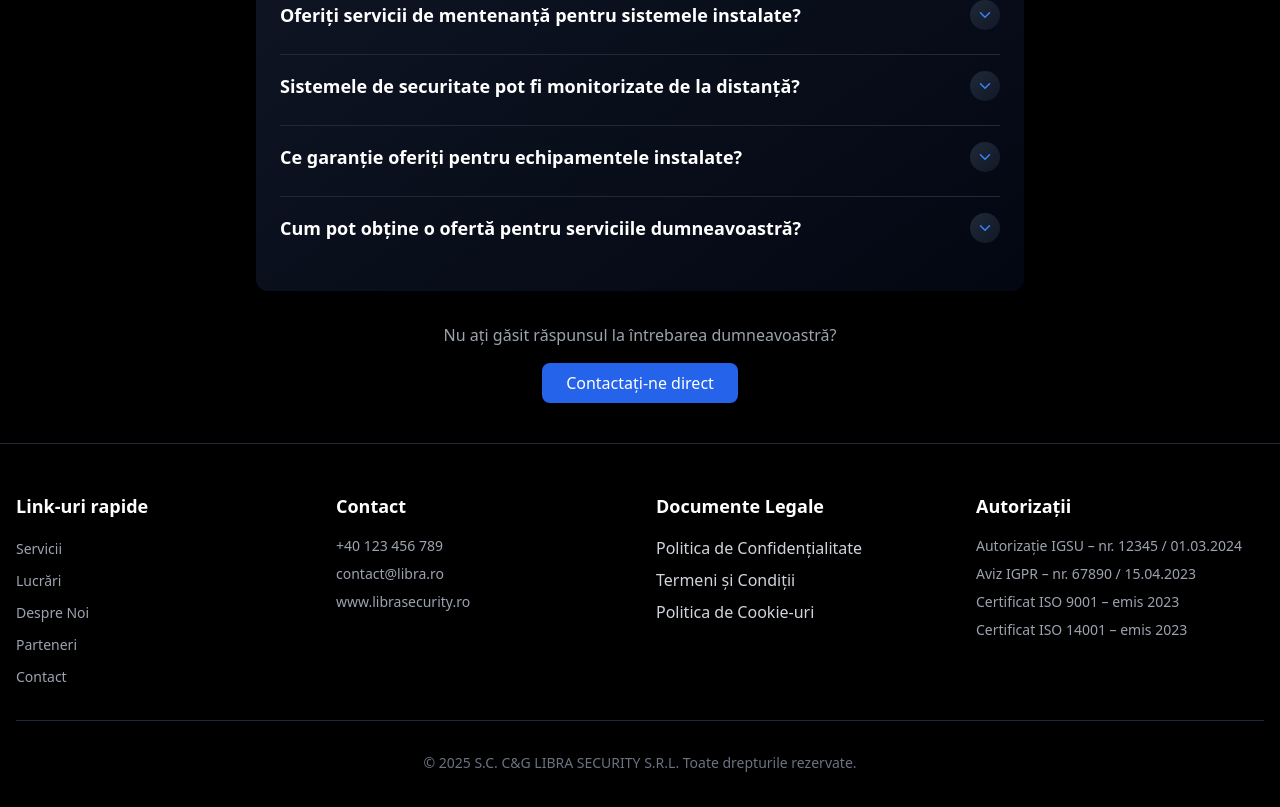
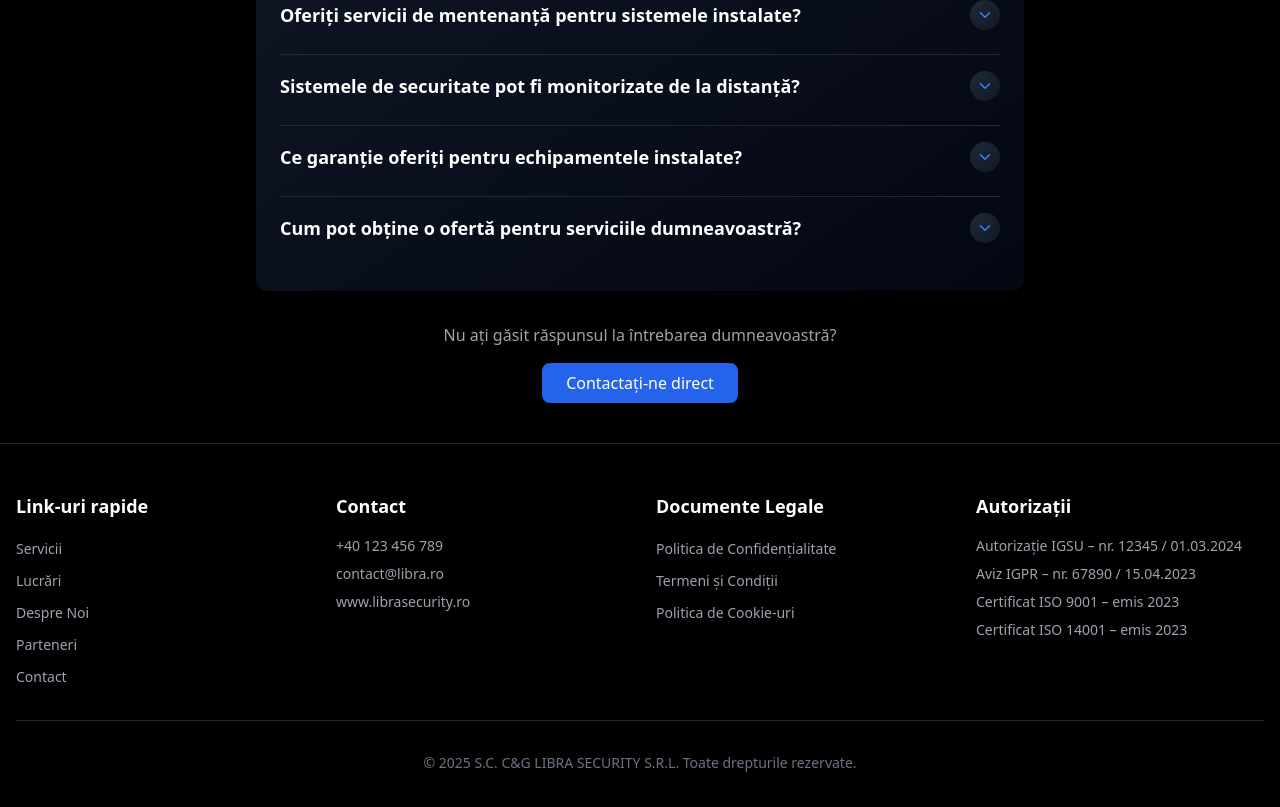
Before and after one commit to Munteanu01/libra-security, a Next.js app: page / in a window 1280 px wide. Shown: the part 3147-3954 px from the top of the page. Built offline with nearby package versions, Linux system fonts and the light colour scheme.

Commit message:
link styles

```diff
--- a/components/footer.jsx
+++ b/components/footer.jsx
@@ -87,7 +87,10 @@ export default function Footer() {
             <ul className="space-y-2 text-center sm:text-left">
               {legalLinks.map((link) => (
                 <li key={link.path}>
-                  <a href={link.path} className="hover:text-blue-400">
+                  <a
+                    href={link.path}
+                    className="text-gray-400 hover:text-blue-400 transition-colors text-sm"
+                  >
                     {link.label}
                   </a>
                 </li>
```
